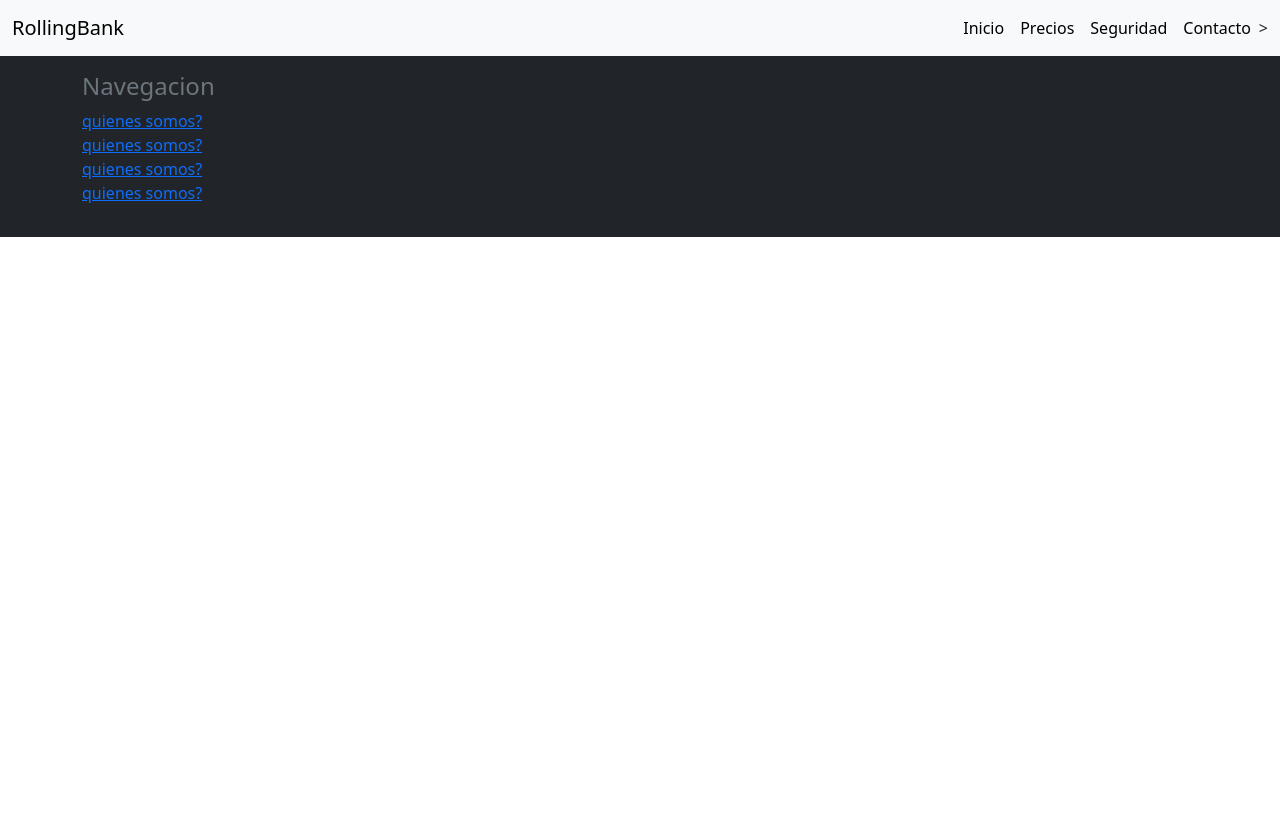
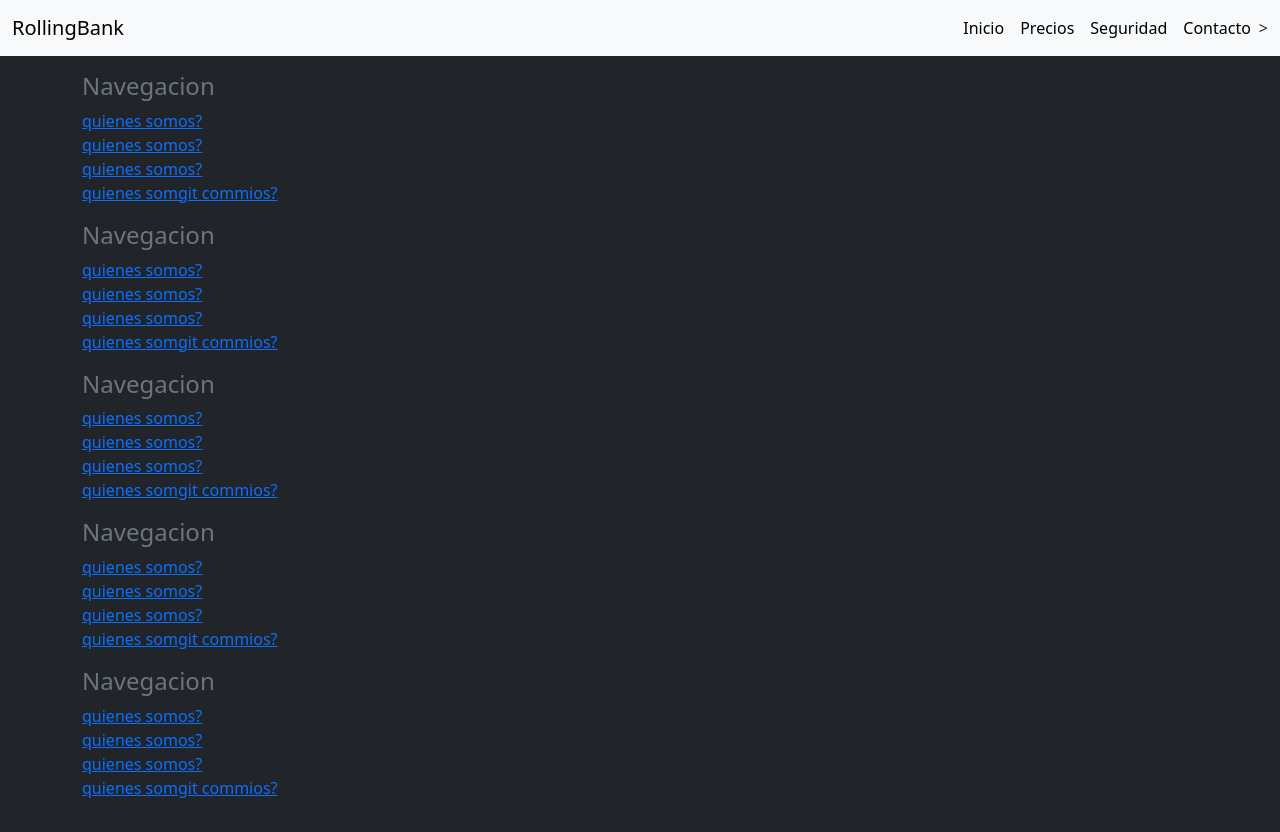
Before and after one commit to eugenioxcornejo/rollingbankc76i, a plain HTML site: page index.html in a window 1280 px wide. Before the commit the page ends 800 px from the top, so only its background shows below. Drawn offline with nearby package versions, Linux system fonts and the light colour scheme.

```diff
--- a/index.html
+++ b/index.html
@@ -47,7 +47,7 @@
     <footer class="bg-dark text-secondary py-3">
       <div class="container">
         <div class="row">
-          <div class="col-12 col-md-6 col-lg-3"></div>
+          <div class="col-12 col-md-6 col-lg-3 text-lg-start"></div>
           <h4>Navegacion</h4>
           <ul class="list-unstyled">
             <li>
@@ -60,7 +60,83 @@
               <a href="./pages/error404.html">quienes somos?</a>
             </li>
             <li>
+              <a href="./pages/error404.html">quienes somgit commios?</a>
+            </li>
+          </ul>
+
+        </div>
+        <div class="row">
+          <div class="col-12 col-md-6 col-lg-3 text-lg-start"></div>
+          <h4>Navegacion</h4>
+          <ul class="list-unstyled">
+            <li>
               <a href="./pages/error404.html">quienes somos?</a>
+            </li>
+            <li>
+              <a href="./pages/error404.html">quienes somos?</a>
+            </li>
+            <li>
+              <a href="./pages/error404.html">quienes somos?</a>
+            </li>
+            <li>
+              <a href="./pages/error404.html">quienes somgit commios?</a>
+            </li>
+          </ul>
+
+        </div>
+        <div class="row">
+          <div class="col-12 col-md-6 col-lg-3 text-lg-start"></div>
+          <h4>Navegacion</h4>
+          <ul class="list-unstyled">
+            <li>
+              <a href="./pages/error404.html">quienes somos?</a>
+            </li>
+            <li>
+              <a href="./pages/error404.html">quienes somos?</a>
+            </li>
+            <li>
+              <a href="./pages/error404.html">quienes somos?</a>
+            </li>
+            <li>
+              <a href="./pages/error404.html">quienes somgit commios?</a>
+            </li>
+          </ul>
+
+        </div>
+        <div class="row">
+          <div class="col-12 col-md-6 col-lg-3 text-lg-start"></div>
+          <h4>Navegacion</h4>
+          <ul class="list-unstyled">
+            <li>
+              <a href="./pages/error404.html">quienes somos?</a>
+            </li>
+            <li>
+              <a href="./pages/error404.html">quienes somos?</a>
+            </li>
+            <li>
+              <a href="./pages/error404.html">quienes somos?</a>
+            </li>
+            <li>
+              <a href="./pages/error404.html">quienes somgit commios?</a>
+            </li>
+          </ul>
+
+        </div>
+        <div class="row">
+          <div class="col-12 col-md-6 col-lg-3 text-lg-start"></div>
+          <h4>Navegacion</h4>
+          <ul class="list-unstyled">
+            <li>
+              <a href="./pages/error404.html">quienes somos?</a>
+            </li>
+            <li>
+              <a href="./pages/error404.html">quienes somos?</a>
+            </li>
+            <li>
+              <a href="./pages/error404.html">quienes somos?</a>
+            </li>
+            <li>
+              <a href="./pages/error404.html">quienes somgit commios?</a>
             </li>
           </ul>
 
```
